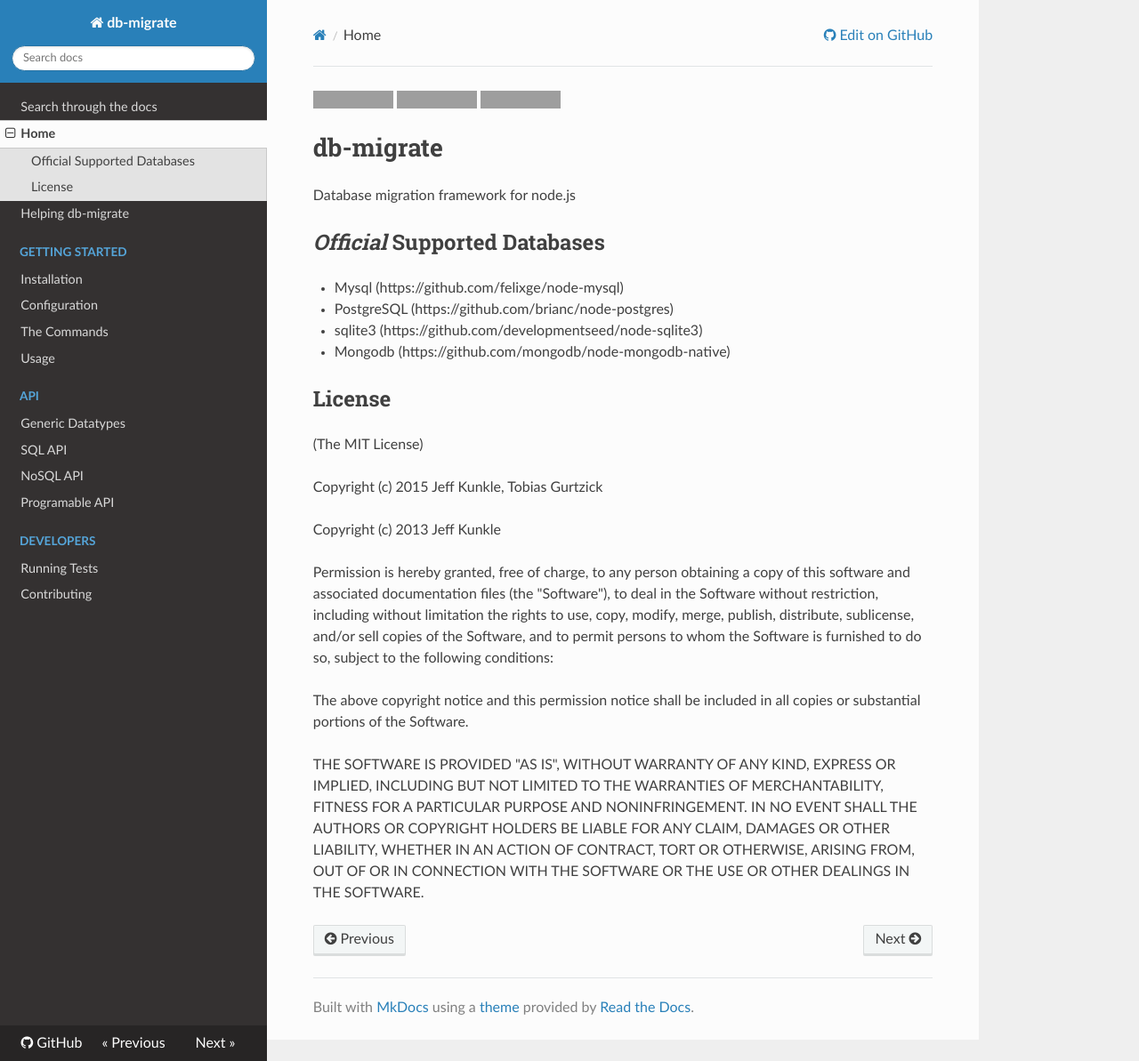
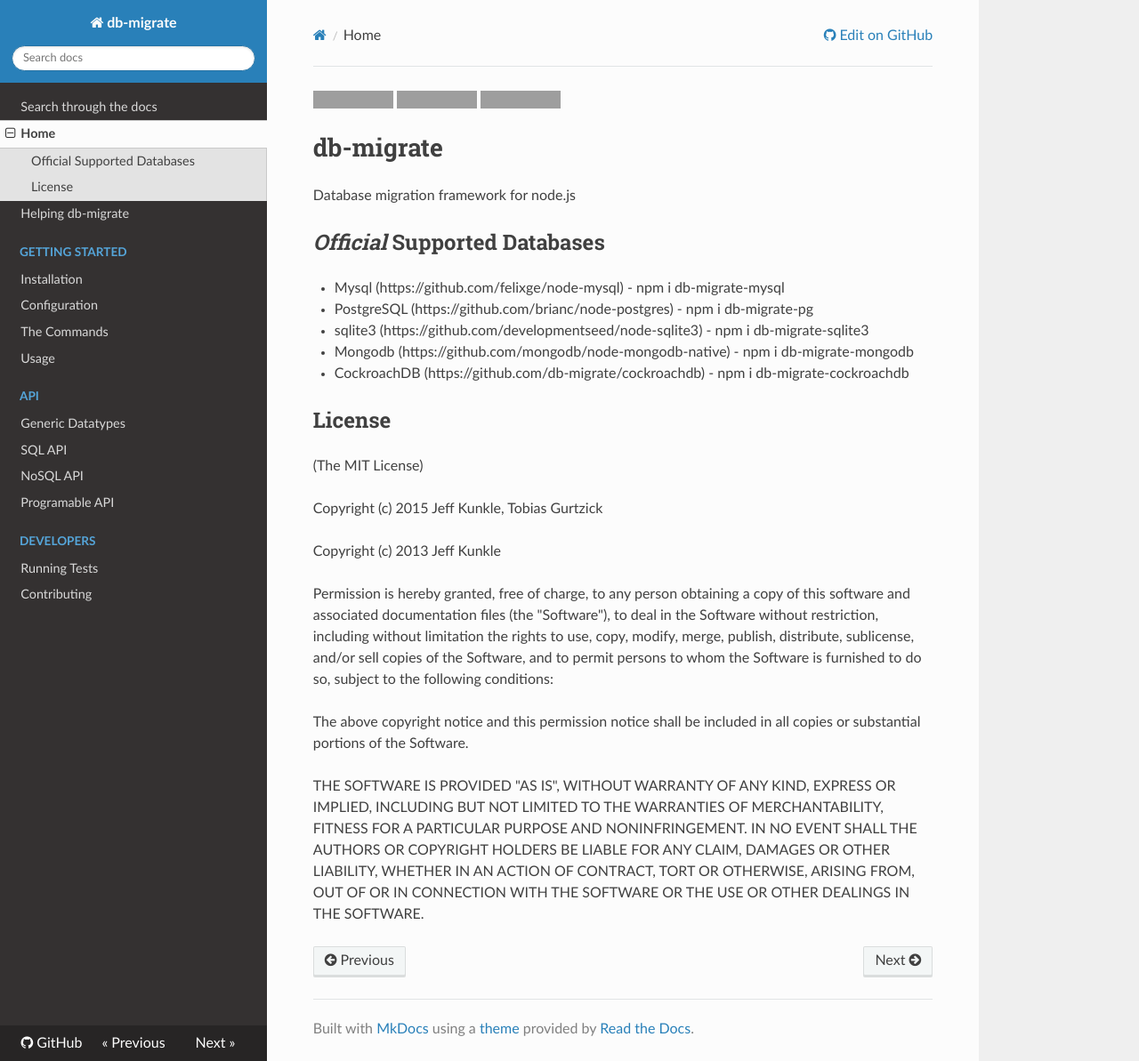
Before and after one commit to db-migrate/english-docs, an MkDocs documentation site: the page built from docs/index.md, in a window 1280 px wide and 1193 px high. Shown: the whole window at 89% size. Built offline with MkDocs 1.6.1, drawn with Linux system fonts in a browser that asks for light colours; nearby versions of some CDN libraries; grey boxes are pictures that could not be loaded.

Commit message:
add driver info
Signed-off-by: Tobias Gurtzick <magic@wizardtales.com>

```diff
--- a/docs/index.md
+++ b/docs/index.md
@@ -6,13 +6,13 @@
 
 Database migration framework for node.js
 
+## _Official_ Supported Databases
 
-## *Official* Supported Databases
-
-* Mysql (https://github.com/felixge/node-mysql)
-* PostgreSQL (https://github.com/brianc/node-postgres)
-* sqlite3 (https://github.com/developmentseed/node-sqlite3)
-* Mongodb (https://github.com/mongodb/node-mongodb-native)
+- Mysql (https://github.com/felixge/node-mysql) - npm i db-migrate-mysql
+- PostgreSQL (https://github.com/brianc/node-postgres) - npm i db-migrate-pg
+- sqlite3 (https://github.com/developmentseed/node-sqlite3) - npm i db-migrate-sqlite3
+- Mongodb (https://github.com/mongodb/node-mongodb-native) - npm i db-migrate-mongodb
+- CockroachDB (https://github.com/db-migrate/cockroachdb) - npm i db-migrate-cockroachdb
 
 ## License
 
```
